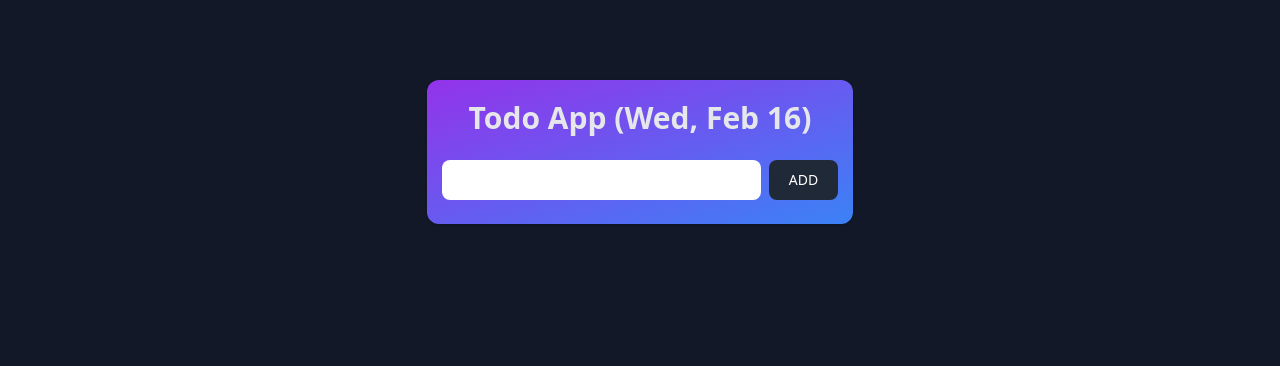
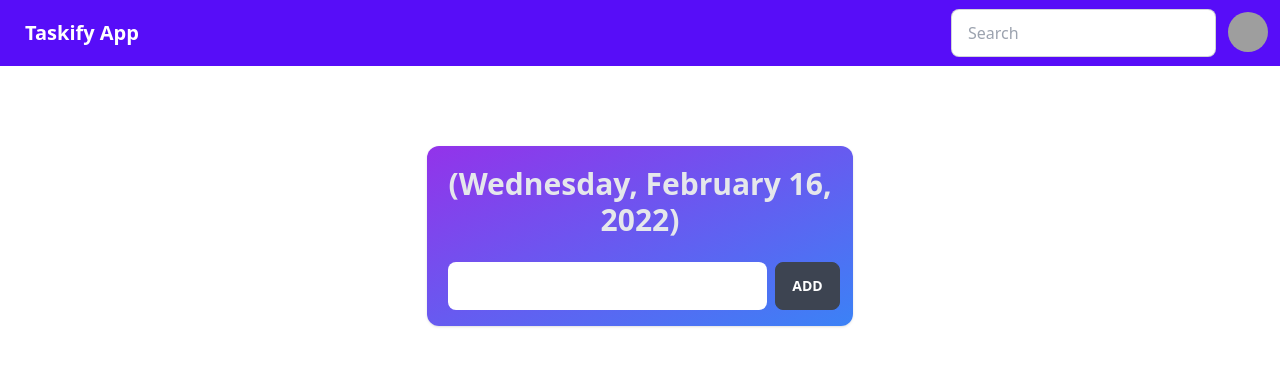
Before and after one commit to kartikpavan/React_Taskify, a React (Create React App) app: page / in a window 1280 px wide. Shown: the top 366 px of the page. Built offline with nearby package versions, Linux system fonts and the light colour scheme; grey boxes are pictures that could not be loaded.

Commit message:
Navbar added

```diff
--- a/package.json
+++ b/package.json
@@ -6,6 +6,7 @@
     "@testing-library/jest-dom": "^5.14.1",
     "@testing-library/react": "^12.0.0",
     "@testing-library/user-event": "^13.2.1",
+    "daisyui": "^2.47.0",
     "react": "^17.0.2",
     "react-dom": "^17.0.2",
     "react-icons": "^4.3.1",
--- a/src/App.js
+++ b/src/App.js
@@ -1,6 +1,7 @@
-import React, { useState, useEffect } from "react";
+import React, { useEffect, useState } from "react";
+import Alert from "./Alert";
+import Navbar from "./components/Navbar";
 import List from "./List";
-import Alert from "./Alert";
 
 //! Displaying list items on Page RELOAD if there are any (Local Storage)
 const getLocalStorage = () => {
@@ -44,6 +45,7 @@ function App() {
     setList(list.filter((item) => item.id !== id));
     showAlert(true, "success", "SUCCESS! Task Removed from the List ");
   };
+
   //!toggle Complete todo
   const toggleComplete = (id) => {
     setList(
@@ -63,9 +65,16 @@ function App() {
   }, [list]);
 
   //! Todays date
-  let options = { weekday: "short", month: "short", day: "numeric" };
+  let options = {
+    weekday: "long",
+    month: "long",
+    day: "numeric",
+    year: "numeric",
+  };
 
   return (
+    <div>
+      <Navbar />
       <div className=" w-2/6 mt-20 p-4 mx-auto text-center text-gray-200 rounded-xl shadow bg-gradient-to-br from-purple-600 to-blue-500 ">
         <article>
           {alert.show ? (
@@ -74,20 +83,17 @@ function App() {
         </article>
         <header>
           <h1 className="text-3xl font-bold mt-1 mb-6 ">
-          Todo App ({new Date().toLocaleDateString("en-us", options)})
+            ({new Date().toLocaleDateString("en-us", options)})
           </h1>
           <form onSubmit={submitHandler} className="flex justify-center ">
             <input
-            className="w-80 h-10 px-2 rounded-lg mx-2 text-gray-700 font-semibold text-xl"
+              className="w-80 h-12 px-2 rounded-lg mx-2 bg-white text-black font-semibold text-xl"
               type="text"
               name="task"
               value={todo.task}
               onChange={(e) => setTodo({ ...todo, task: e.target.value })}
             />
-          <button
-            type="submit"
-            className=" w-20 text-white bg-gray-800 hover:bg-gray-900 focus:ring-4 focus:ring-gray-300 font-medium rounded-lg text-sm px-5 py-2.5 text-center mr-2 mb-2 dark:bg-gray-800 dark:hover:bg-gray-700 dark:focus:ring-gray-800 dark:border-gray-700"
-          >
+            <button type="submit" className=" btn btn-secondary-content">
               ADD
             </button>
           </form>
@@ -101,7 +107,7 @@ function App() {
             ></List>
             <button
               // className="bg-red-800 w-full rounded-lg py-1 text-lg mt-4 "
-            class="py-2.5 px-5 mr-2 w-full mt-4 mb-0 text-sm font-medium text-gray-900 bg-white rounded-lg border border-gray-200 hover:bg-gray-100 hover:text-blue-700 focus:z-10 focus:ring-2 focus:ring-blue-700 focus:text-blue-700 dark:bg-gray-800 dark:text-gray-400 dark:border-gray-600 dark:hover:text-white dark:hover:bg-gray-700"
+              className="btn btn-primary btn-md"
               onClick={() => {
                 setList([]);
                 showAlert(true, "danger", "ALL ITEMS REMOVED");
@@ -112,6 +118,7 @@ function App() {
           </div>
         ) : null}
       </div>
+    </div>
   );
 }
 
--- a/src/List.js
+++ b/src/List.js
@@ -13,7 +13,7 @@ function List({ items, removeTodo, toggleComplete }) {
             <div className="flex items-center gap-4">
               <input
                 type="checkbox"
-                class="form-checkbox h-4 w-4 text-purple-600"
+                className="checkbox checkbox-accent"
                 onClick={() => toggleComplete(todo.id)}
               />
               <h3
--- /dev/null
+++ b/src/components/Navbar.jsx
@@ -0,0 +1,36 @@
+import React from "react";
+
+const Navbar = () => {
+  return (
+    <>
+      <div className="navbar bg-primary text-primary-content">
+        <div className="flex-1">
+          <a href={"/"} className="btn btn-ghost normal-case text-xl">
+            Taskify App
+          </a>
+        </div>
+        <div className="flex-none gap-2">
+          <div className="form-control">
+            <input
+              type="text"
+              placeholder="Search"
+              className="input input-bordered"
+            />
+          </div>
+          <div className="dropdown dropdown-end">
+            <label tabIndex={0} className="btn btn-ghost btn-circle avatar">
+              <div className="w-10 rounded-full">
+                <img
+                  src="https://placeimg.com/80/80/people"
+                  alt="profile-pic"
+                />
+              </div>
+            </label>
+          </div>
+        </div>
+      </div>
+    </>
+  );
+};
+
+export default Navbar;
--- a/src/index.css
+++ b/src/index.css
@@ -1,6 +1,6 @@
-body {
+/* body {
   background-color: #121827;
-}
+} */
 
 @tailwind base;
 @tailwind components;
--- a/tailwind.config.js
+++ b/tailwind.config.js
@@ -3,5 +3,5 @@ module.exports = {
   theme: {
     extend: {},
   },
-  plugins: [],
+  plugins: [require("daisyui")],
 };
```
Also changed, not shown: 1 other file (tests, documents, lock files or other folders). Lines whose indentation alone changed are shown as unchanged.
